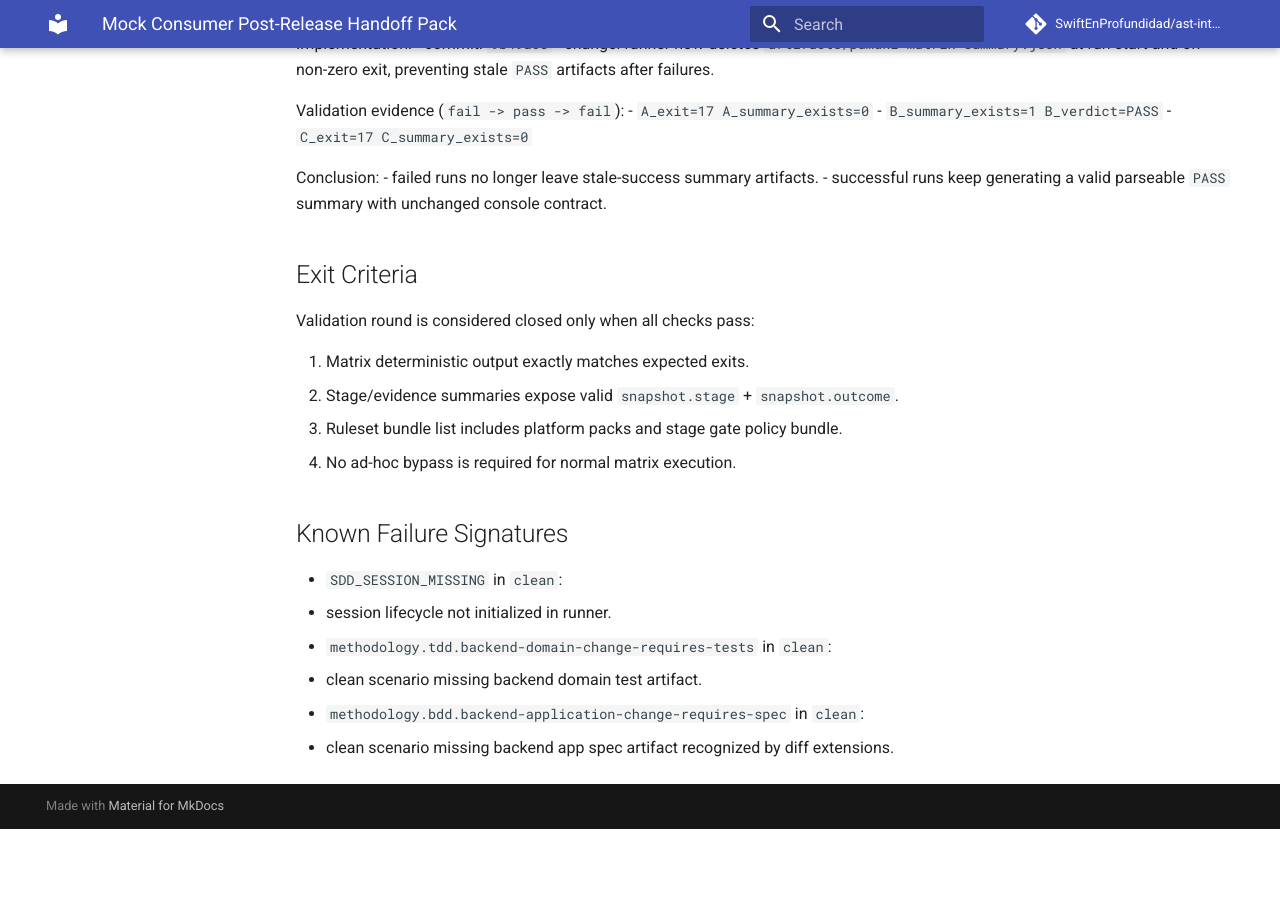
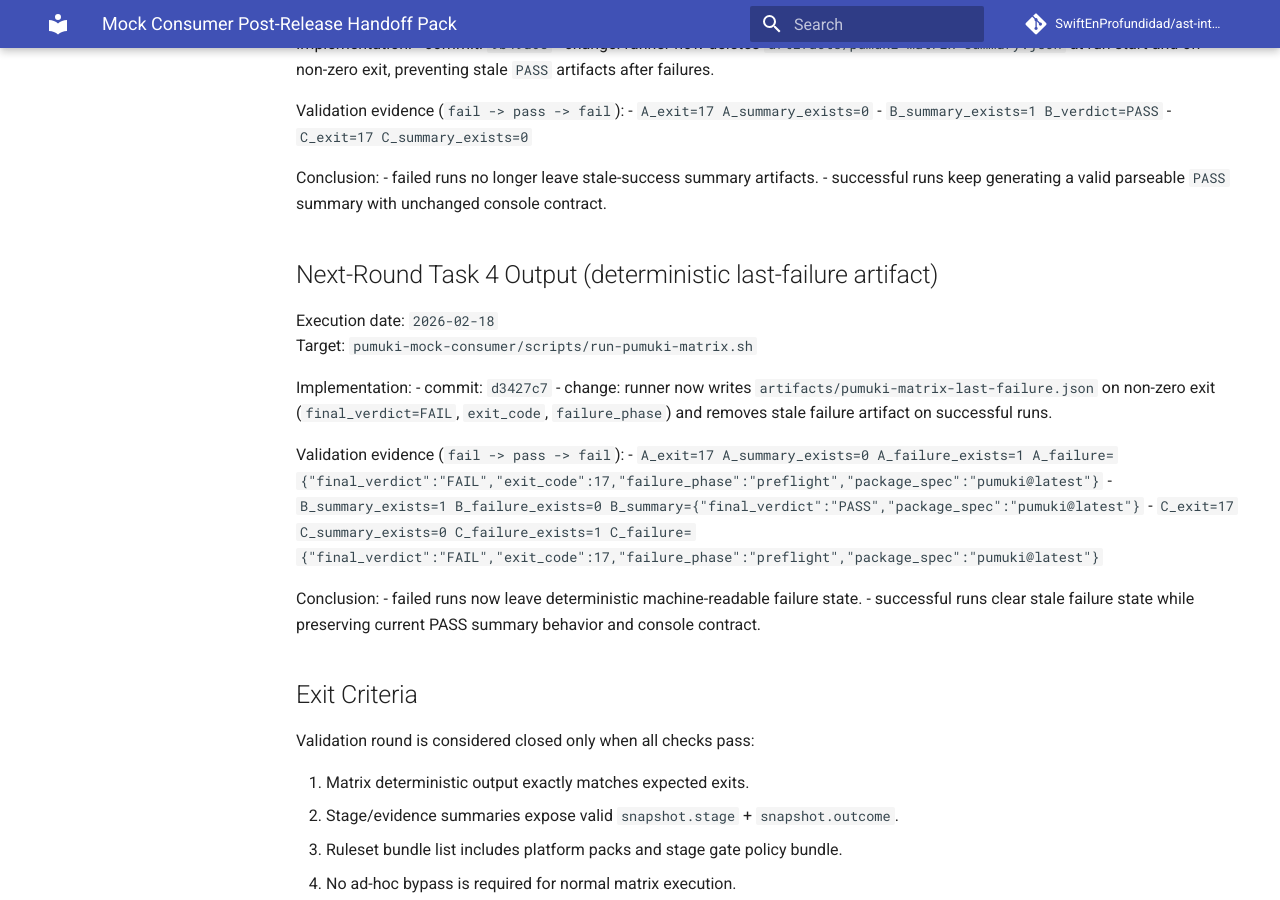
Before and after one commit to SwiftEnProfundidad/ast-intelligence-hooks, an MkDocs documentation site: the page built from docs/validation/mock-consumer-post-release-handoff-pack.md, in a window 1280 px wide and 900 px high, scrolled down 4885 px. Built offline with MkDocs 1.6.1 and Material for MkDocs 9.7.7, drawn with Linux system fonts in a browser that asks for light colours; comment, search, counter and statistics services are not loaded; before the commit the page ends 5714 px from its top, so only the background shows below that.

Commit message:
docs(validation): close task 4 deterministic failure artifact

```diff
--- a/docs/validation/mock-consumer-post-release-handoff-pack.md
+++ b/docs/validation/mock-consumer-post-release-handoff-pack.md
@@ -270,6 +270,24 @@ Conclusion:
 - failed runs no longer leave stale-success summary artifacts.
 - successful runs keep generating a valid parseable `PASS` summary with unchanged console contract.
 
+## Next-Round Task 4 Output (deterministic last-failure artifact)
+
+Execution date: `2026-02-18`
+Target: `pumuki-mock-consumer/scripts/run-pumuki-matrix.sh`
+
+Implementation:
+- commit: `d3427c7`
+- change: runner now writes `artifacts/pumuki-matrix-last-failure.json` on non-zero exit (`final_verdict=FAIL`, `exit_code`, `failure_phase`) and removes stale failure artifact on successful runs.
+
+Validation evidence (`fail -> pass -> fail`):
+- `A_exit=17 A_summary_exists=0 A_failure_exists=1 A_failure={"final_verdict":"FAIL","exit_code":17,"failure_phase":"preflight","package_spec":"pumuki@latest"}`
+- `B_summary_exists=1 B_failure_exists=0 B_summary={"final_verdict":"PASS","package_spec":"pumuki@latest"}`
+- `C_exit=17 C_summary_exists=0 C_failure_exists=1 C_failure={"final_verdict":"FAIL","exit_code":17,"failure_phase":"preflight","package_spec":"pumuki@latest"}`
+
+Conclusion:
+- failed runs now leave deterministic machine-readable failure state.
+- successful runs clear stale failure state while preserving current PASS summary behavior and console contract.
+
 ## Exit Criteria
 
 Validation round is considered closed only when all checks pass:
```
Also changed, not shown: docs/REFRACTOR_PROGRESS.md (+3 -1 lines), docs/validation/mock-consumer-next-round-scope.md (+6 -0 lines).
